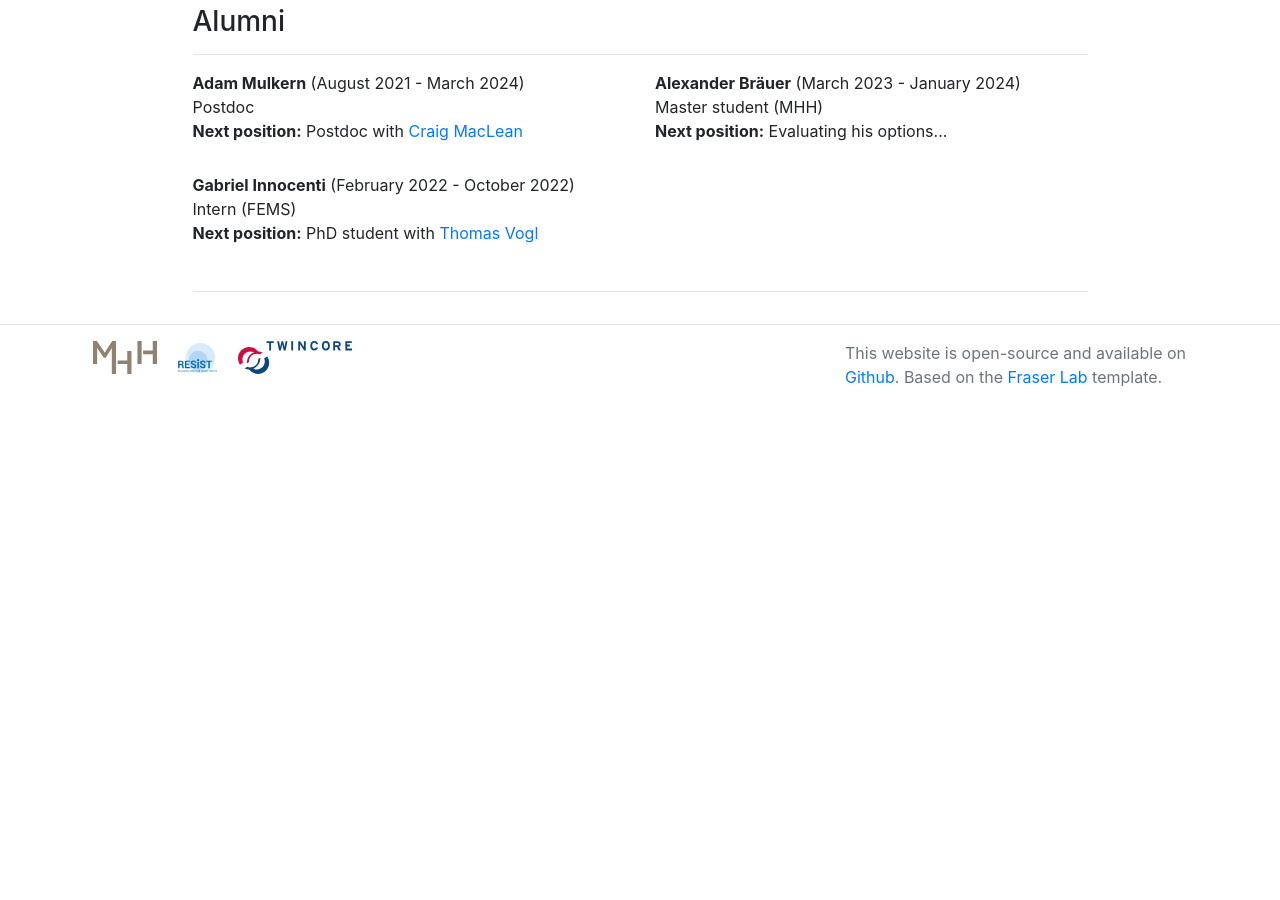
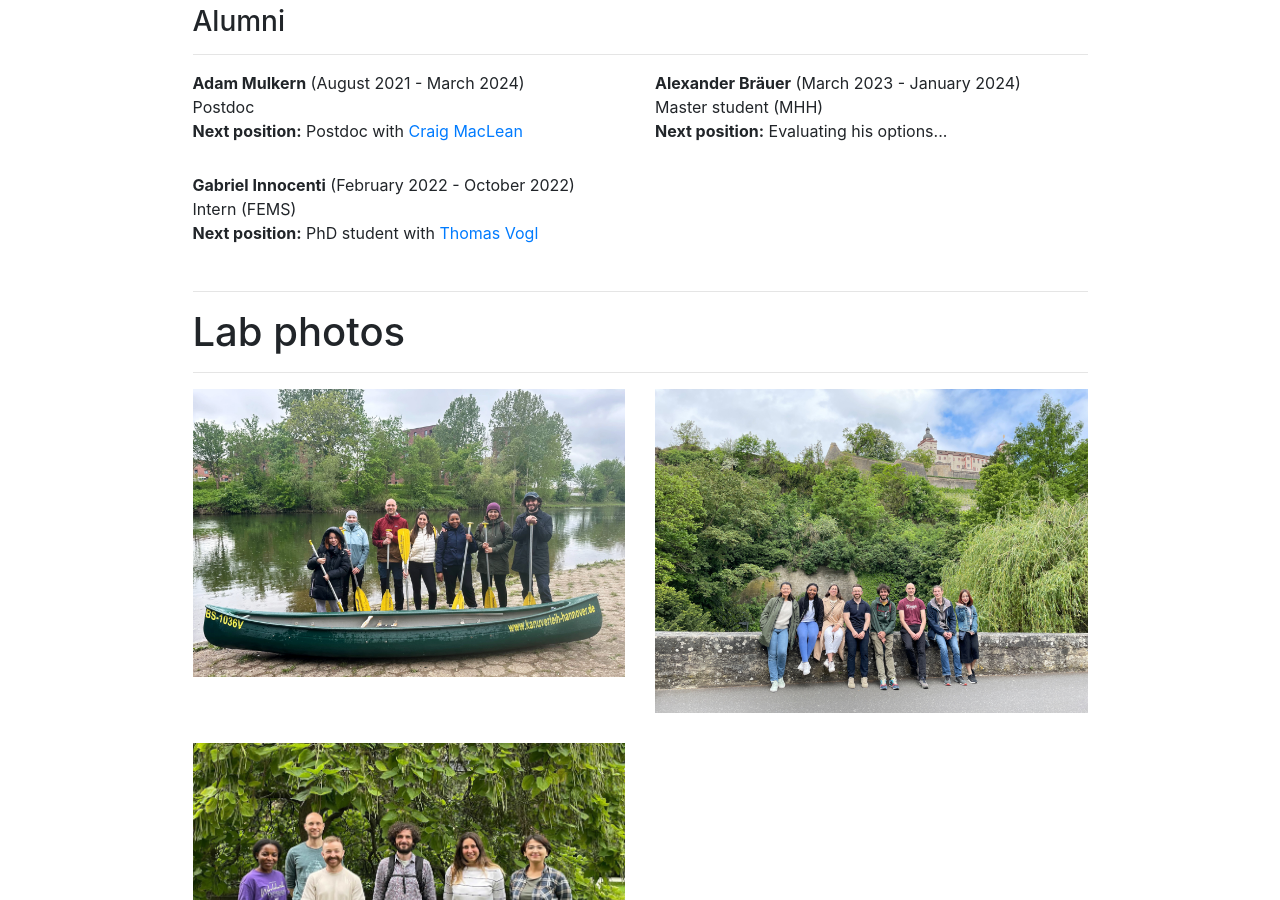
Before and after one commit to microbial-pangenomes-lab/microbial-pangenomes-lab.github.io, a Jekyll site: the page built from members/index.html, in a window 1280 px wide and 900 px high, scrolled down 1392 px. Built offline with Jekyll 4.4.1, drawn with Linux system fonts in a browser that asks for light colours; nearby versions of some CDN libraries; comment, search, counter and statistics services are not loaded; before the commit the page ends 1797 px from its top, so only the background shows below that.

Commit message:
Lab photos on the website

```diff
--- a/members/index.html
+++ b/members/index.html
@@ -55,3 +55,19 @@ group: members
 {% endfor %}
 </div>
 <hr>
+
+
+<h1>Lab photos</h1>
+
+<hr>
+<div class="row">
+    <div style="padding-bottom: 30px" class="col-md-6">
+        <img class="img-fluid" src="{{ site.url }}/static/img/news/20240426_group_smaller.jpg" alt="A picture with all the members of the lab (2024)">
+    </div>
+    <div style="padding-bottom: 30px" class="col-md-6">
+        <img class="img-fluid" src="{{ site.url }}/static/img/news/20230524_group.jpg" alt="A picture with all the members of the lab (2023)">
+    </div>
+    <div style="padding-bottom: 30px" class="col-md-6">
+        <img class="img-fluid" src="{{ site.url }}/static/img/news/20210928_group.jpg" alt="A picture with all the members of the lab (2021)">
+    </div>
+</div>
```
Also changed, not shown: static/img/news/20240426_group_smaller.jpg (added).
